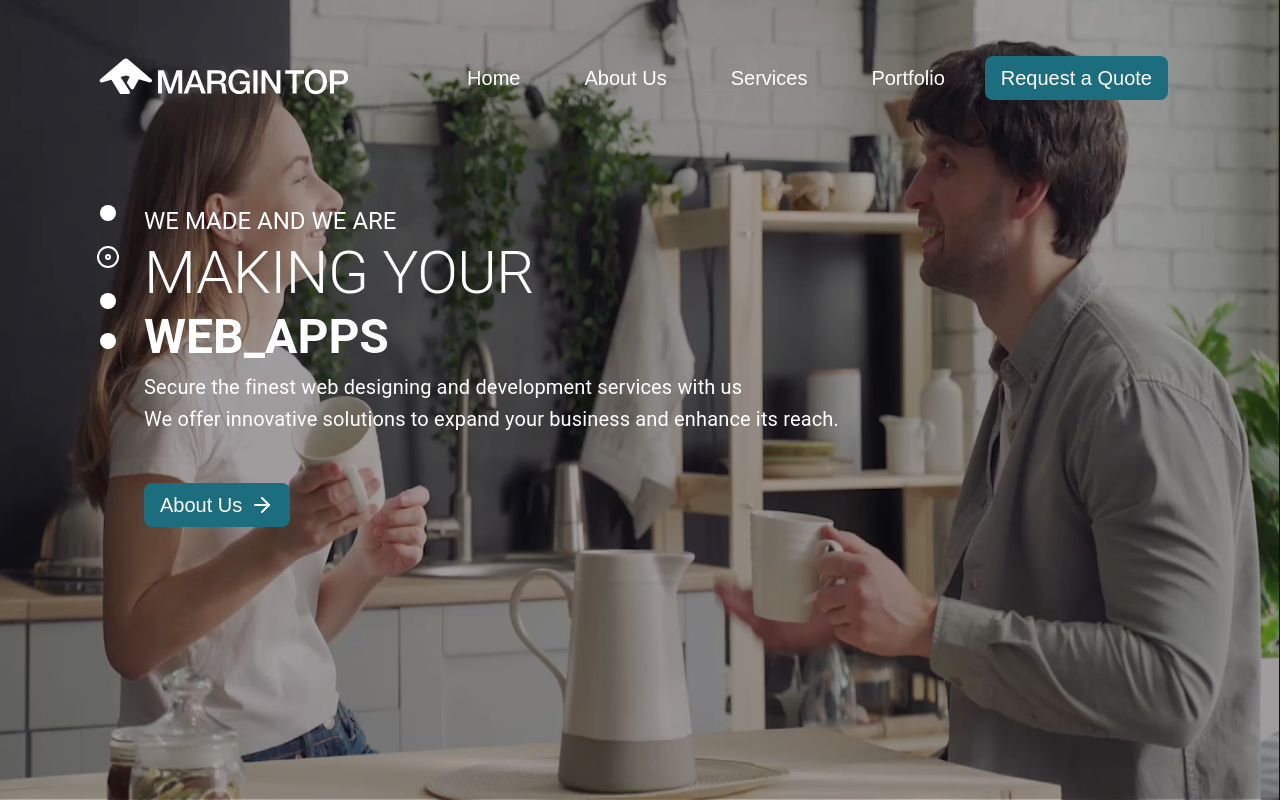
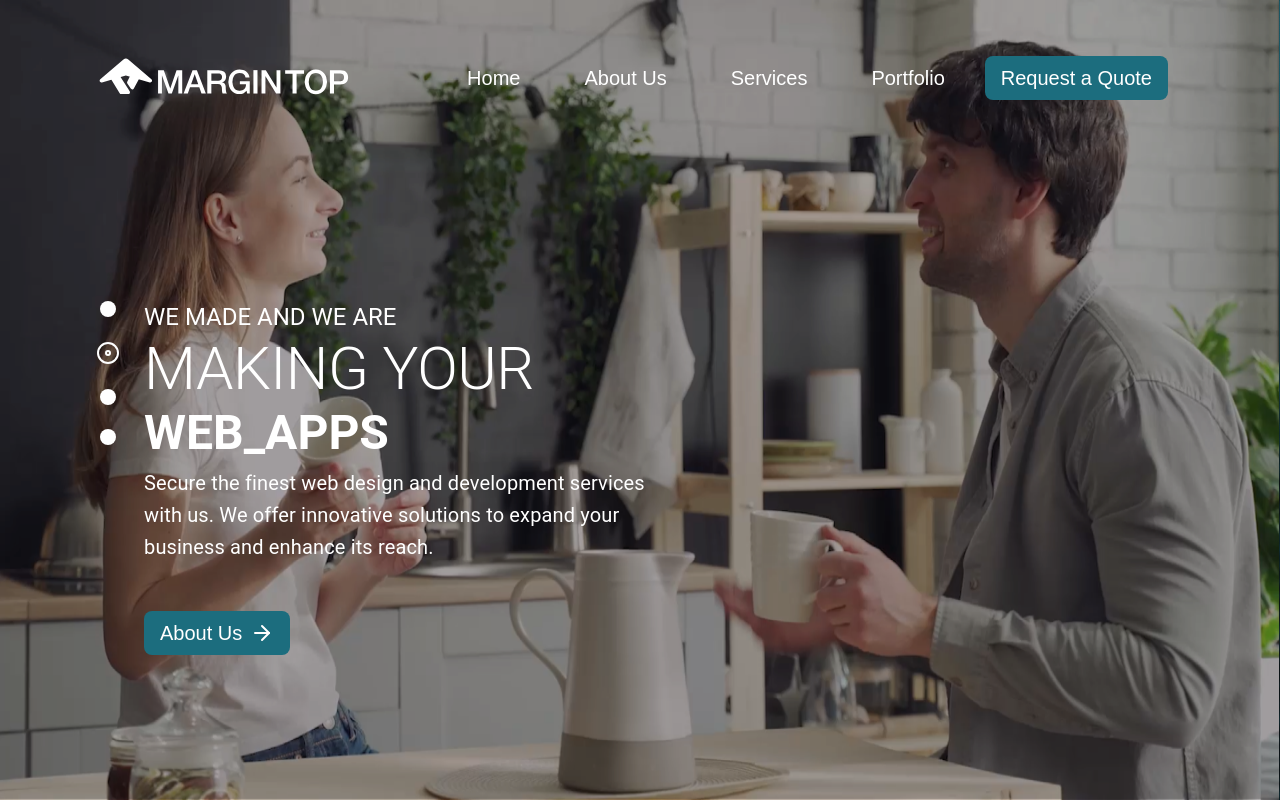
Before and after one commit to MarginTop-Solutions/MarginTop-Solutions.github.io, a Next.js app: page / in a window 1280 px wide. Shown: the top 800 px of the page. Built offline with nearby package versions, Linux system fonts and the light colour scheme.

Commit message:
full page wave image

```diff
--- a/src/components/Hero.jsx
+++ b/src/components/Hero.jsx
@@ -16,7 +16,7 @@ const Hero = () => {
     }, [curIndex, making.length]);
 
     return (
-        <div className="mt-12 flex flex-row gap-6">
+        <div className="my-auto flex flex-row gap-6">
             <div className="flex flex-col items-center gap-6">
                 {making.map((_, i) => i === curIndex ?
                     <Disc key={i} /> : <div className="w-4 h-4 rounded-full bg-white" key={i} />
@@ -25,10 +25,9 @@ const Hero = () => {
             <div className="flex-grow">
                 <Typography variant="h5">WE MADE AND WE ARE</Typography>
                 <Typography variant="h2" className="font-poppins"> MAKING YOUR</Typography>
-                <Typography variant="h3" fontWeight={600} key={curIndex} className="typing-animation">{making[curIndex]}</Typography>
-                <Typography variant="h6" fontWeight={400} className="font-poppins">
-                    Secure the finest web designing and development services with us <br />
-                    We offer innovative solutions to expand your business and enhance its reach.
+                <Typography variant="h3" fontWeight={600} key={curIndex} className="typing-animation">{making[curIndex].title}</Typography>
+                <Typography variant="h6" fontWeight={400} className="font-poppins w-1/2">
+                    {making[curIndex].description}
                 </Typography>
 
                 <Link
--- a/src/components/Info.jsx
+++ b/src/components/Info.jsx
@@ -55,7 +55,7 @@ const InfoCard = ({ info, need, setNeed }) => {
                 Order A Product
             </Link>
 
-            <img src="/AI_info.png" alt="whatever" className="absolute top-0 right-0 lg:static lg:w-1/2 h-full w-full  z-[-1]" />
+            <img src="/AI_info.png" alt="whatever" className="absolute top-0 right-0 lg:static lg:w-1/2 h-cover w-full  z-[-1]" />
         </div>
     )
 };
--- a/src/components/Testimonials.jsx
+++ b/src/components/Testimonials.jsx
@@ -57,7 +57,7 @@ const Testimonials = () => {
                     <div className="flex flex-col text-right px-6 py-3">
                         <Typography variant="h4" fontWeight={400}>{testimonials[curIndex].name}</Typography>
                         {testimonials[curIndex].titles.map((t) =>
-                            <Typography variant="h6" className="text-secondary">{t}</Typography>
+                            <Typography variant="h6" key={t} className="text-secondary">{t}</Typography>
                         )}
                     </div>
                     <img
--- a/src/constants/index.js
+++ b/src/constants/index.js
@@ -7,7 +7,24 @@ export const nav_items = [
     { label: 'Portfolio', link: 'portfolio' },
 ];
 
-export const making = ["ANDROID_APPS", "WEB_APPS", "GRAPHICS", "APIs"]
+export const making = [
+    {
+        title: "ANDROID_APPS",
+        description: "Secure the finest android app development services with us. We offer innovative solutions to expand your business and enhance its reach."
+    },
+    {
+        title: "WEB_APPS",
+        description: "Secure the finest web design and development services with us. We offer innovative solutions to expand your business and enhance its reach."
+    },
+    {
+        title: "GRAPHICS",
+        description: "Secure the finest graphics designing services with us. We offer innovative solutions to expand your business and enhance its reach."
+    },
+    {
+        title: "APIs",
+        description: "Secure the finest API development services with us. We offer innovative solutions to expand your business and enhance its reach."
+    }
+]
 
 export const service_tab_items = [
     {
--- a/src/pages/index.js
+++ b/src/pages/index.js
@@ -6,8 +6,9 @@ export default function Home() {
   const [need, setNeed] = useState("");
   return (
     <main>
+      <img className='absolute top-0 right-0 z-[-1]' src='/wavefull.svg' alt='background' />
       <img className='absolute top-0 z-[-1] w-screen h-screen' src='/herobg.png' alt='background' />
-      <div className='min-h-screen'>
+      <div className='min-h-screen flex flex-col gap-36'>
         <NavBar />
         <Hero />
       </div>
```
Also changed, not shown: public/wavefull.svg (renamed from public/Layer 2.svg). Lines whose indentation alone changed are shown as unchanged.
